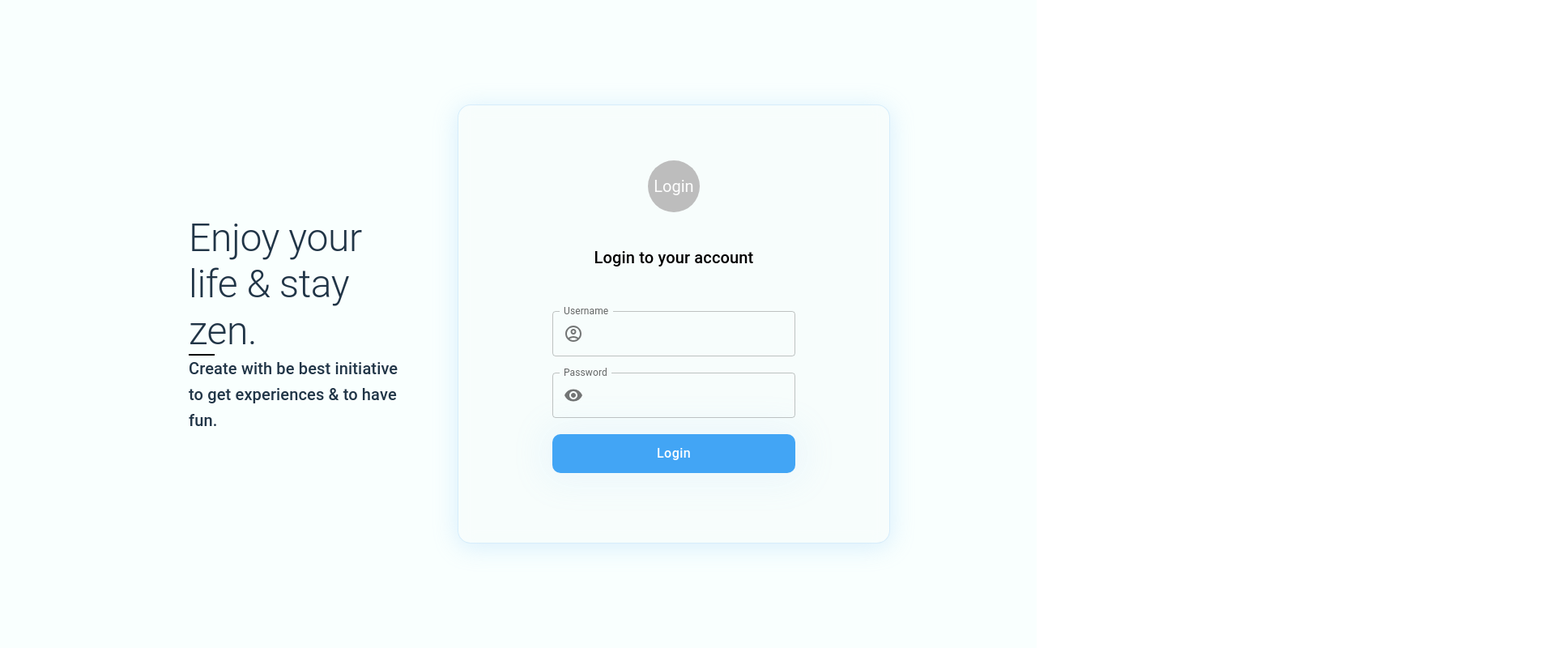
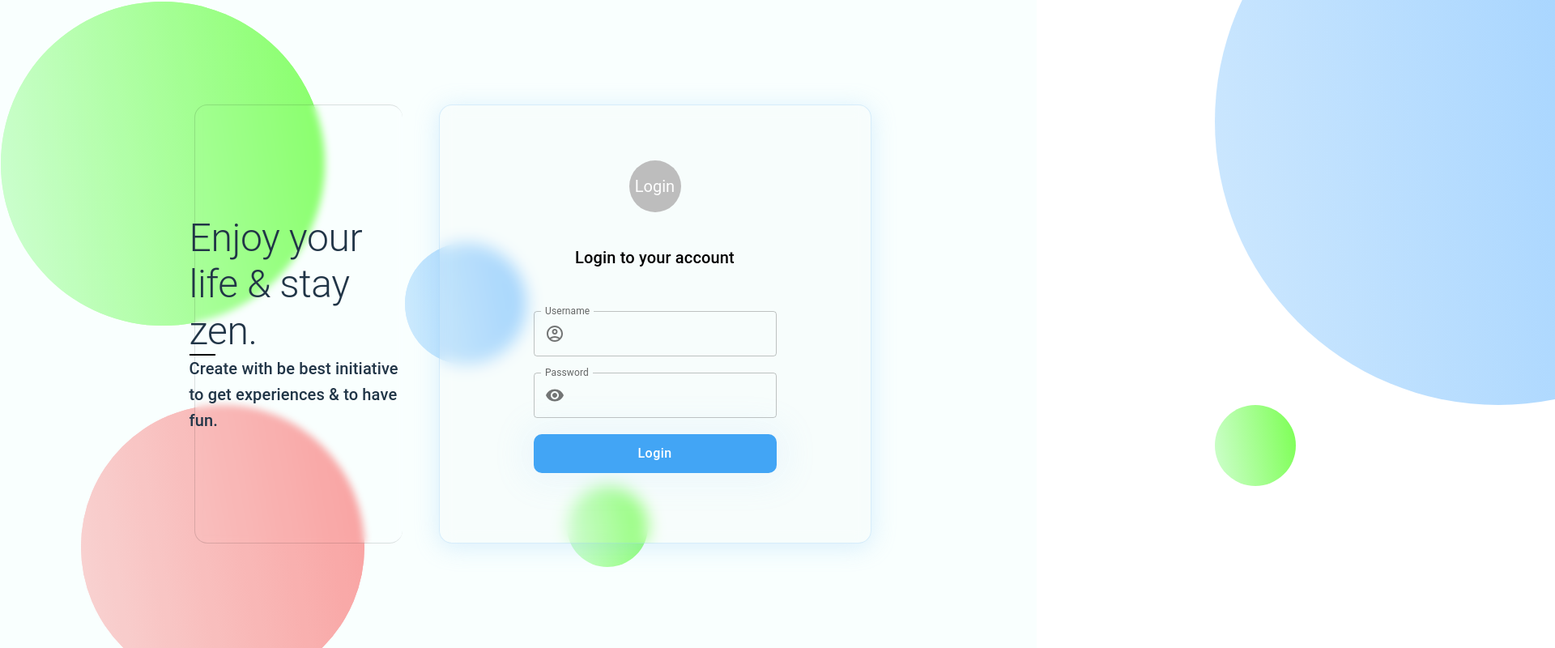
Before and after one commit to RulesBreakers/front-end, a React (Vite) app: page /login in a window 1280 px wide. Shown: the top 800 px of the page at 81% size, 1920 px wide, since content can reach past the window. Built offline with nearby package versions, Linux system fonts and the light colour scheme.

Commit message:
chore: login ui

```diff
--- a/src/App.tsx
+++ b/src/App.tsx
@@ -1,5 +1,5 @@
 import { ThemeProvider } from '@mui/material';
-import { RootComponents } from './common/components';
+import { RootComponents, RootComponentsBackground } from './common/components';
 import { theme } from './common/utils';
 import { BrowserRouter, Route, Routes } from 'react-router-dom';
 import { Login } from './pages/login';
@@ -7,6 +7,7 @@ import { Login } from './pages/login';
 function App() {
   return (
     <ThemeProvider theme={theme}>
+      <RootComponentsBackground />
       <BrowserRouter>
         <Routes>
           <Route path='/login' element={<Login />} />
--- /dev/null
+++ b/src/common/components/RootComponentsBackground.tsx
@@ -0,0 +1,62 @@
+import { Circle } from './background';
+
+export const RootComponentsBackground = () => {
+  return (
+    <>
+      <Circle
+        color='linear-gradient(80deg, rgba(207,254,206,1) 0%, rgba(123,255,82,1) 100%)'
+        size={100}
+        left={700}
+        top={600}
+      />
+      <Circle
+        color='linear-gradient(80deg, rgba(207,254,206,1) 0%, rgba(123,255,82,1) 100%)'
+        size={400}
+        left={1}
+        top={2}
+      />
+      <Circle
+        color='linear-gradient(80deg, rgba(254,206,206,1) 0%, rgba(255,147,147,1) 100%)'
+        size={350}
+        left={100}
+        top={500}
+      />
+      <Circle
+        color='linear-gradient(80deg, rgba(206,232,254,1) 0%, rgba(147,203,255,1) 100%)'
+        size={150}
+        left={500}
+        top={300}
+      />
+      <Circle
+        color='linear-gradient(80deg, rgba(207,254,206,1) 0%, rgba(123,255,82,1) 100%)'
+        size={400}
+        left={1}
+        top={2}
+      />
+      <Circle
+        color='linear-gradient(80deg, rgba(254,206,206,1) 0%, rgba(255,147,147,1) 100%)'
+        size={350}
+        left={100}
+        top={500}
+      />
+      <Circle
+        color='linear-gradient(80deg, rgba(206,232,254,1) 0%, rgba(147,203,255,1) 100%)'
+        size={150}
+        left={500}
+        top={300}
+      />
+      <Circle
+        color='linear-gradient(80deg, rgba(206,232,254,1) 0%, rgba(147,203,255,1) 100%)'
+        size={700}
+        left={1500}
+        top={-200}
+      />
+      <Circle
+        color='linear-gradient(80deg, rgba(207,254,206,1) 0%, rgba(123,255,82,1) 100%)'
+        size={100}
+        left={1500}
+        top={500}
+      />
+    </>
+  );
+};
--- /dev/null
+++ b/src/common/components/background/Circle.tsx
@@ -0,0 +1,23 @@
+import { Box } from '@mui/material';
+import { CircleProps } from '.';
+
+export const Circle = (props: CircleProps) => {
+  const { color, size, bottom, left, right, top, sx } = props;
+
+  return (
+    <Box
+      sx={{
+        ...sx,
+        width: size,
+        height: size,
+        borderRadius: '50%',
+        position: 'absolute',
+        left,
+        top,
+        bottom,
+        right,
+        background: color,
+      }}
+    ></Box>
+  );
+};
--- /dev/null
+++ b/src/common/components/background/index.ts
@@ -0,0 +1,2 @@
+export * from './Circle';
+export * from './types';
--- a/src/common/components/index.ts
+++ b/src/common/components/index.ts
@@ -1,2 +1,3 @@
 export * from './RootComponents';
+export * from './RootComponentsBackground';
 export * from './DisplayNone';
--- a/src/index.css
+++ b/src/index.css
@@ -76,4 +76,7 @@ button:focus-visible {
 body {
   margin: 0;
   padding: 0;
+  height: 100vh;
+  width: 100vw;
+  overflow-x: hidden;
 }
--- a/src/pages/login/LoginForm.tsx
+++ b/src/pages/login/LoginForm.tsx
@@ -9,6 +9,7 @@ export const LoginForm = () => {
     defaultValues: { username: '', password: '' },
     mode: 'all',
   });
+
   return (
     <Card>
       <CardContent sx={login_form}>
--- a/src/pages/login/style.ts
+++ b/src/pages/login/style.ts
@@ -11,6 +11,7 @@ export const container: Sx = {
   justifyContent: 'center',
   alignItems: 'center',
   background: '#CCFFF420',
+  overflow: 'hidden',
 };
 
 export const login_card: Sx = {
@@ -23,10 +24,17 @@ export const login_card: Sx = {
 };
 
 export const left_card: Sx = {
-  width: '30vw',
+  width: '20vw',
+  height: 540,
   display: 'flex',
   justifyContent: 'center',
-  alignItems: 'flex-start',
+  alignItems: 'center',
+  borderRadius: '16px',
+  backdropFilter: 'blur(5px)',
+  borderLeft: `1px solid #00000020`,
+  borderTop: `1px solid #00000020`,
+  borderBottom: `1px solid #00000020`,
+  margin: 5,
 };
 
 export const login_form: Sx = {
```
Also changed, not shown: src/common/components/background/types.ts (added, +11 -0 lines).
